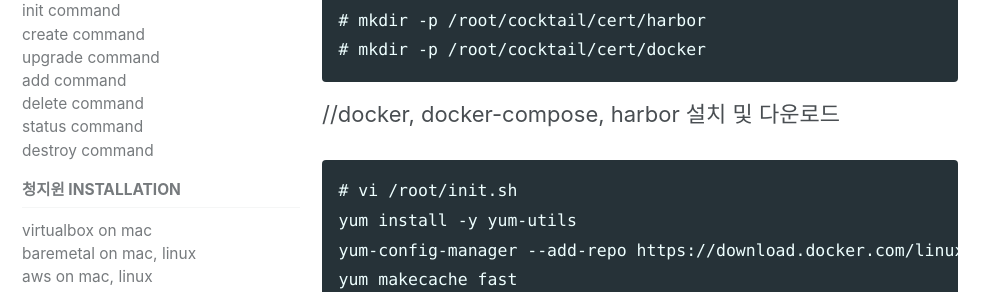
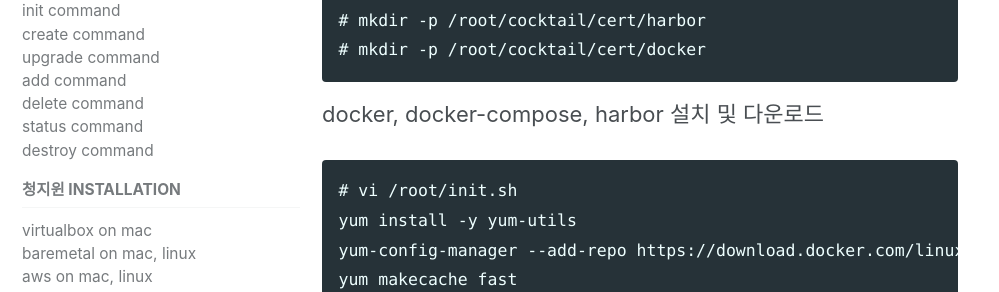
Before and after one commit to acornapps/cube-3-0-manual, a Jekyll site: the page built from _docs/3.2-hub-private.md, in a window 1280 px wide and 900 px high, scrolled down 695 px. Shown: the part 159-451 px from the top of the window, without its empty margins (0-999 px from the left). Built offline with Jekyll 4.4.1, drawn with Linux system fonts in a browser that asks for light colours; cached includes are drawn as plain includes; nearby versions of some CDN libraries.

````diff
--- a/_docs/3.2-hub-private.md
+++ b/_docs/3.2-hub-private.md
@@ -32,7 +32,7 @@ SELINUX=disabled
 # mkdir -p /root/cocktail/cert/docker
 ```
 
-//docker, docker-compose, harbor 설치 및 다운로드
+docker, docker-compose, harbor 설치 및 다운로드
 
 ```
 # vi /root/init.sh
````
